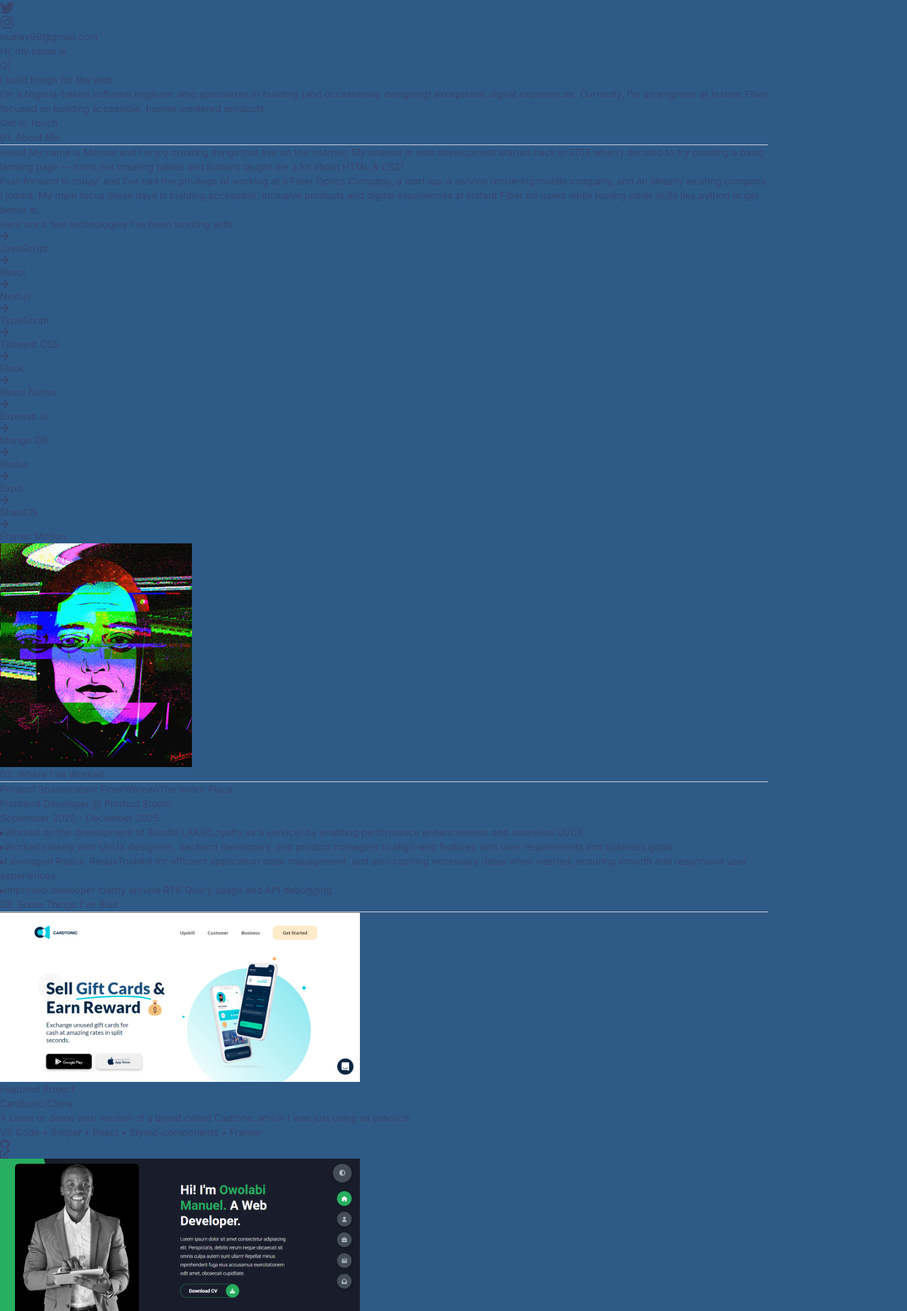
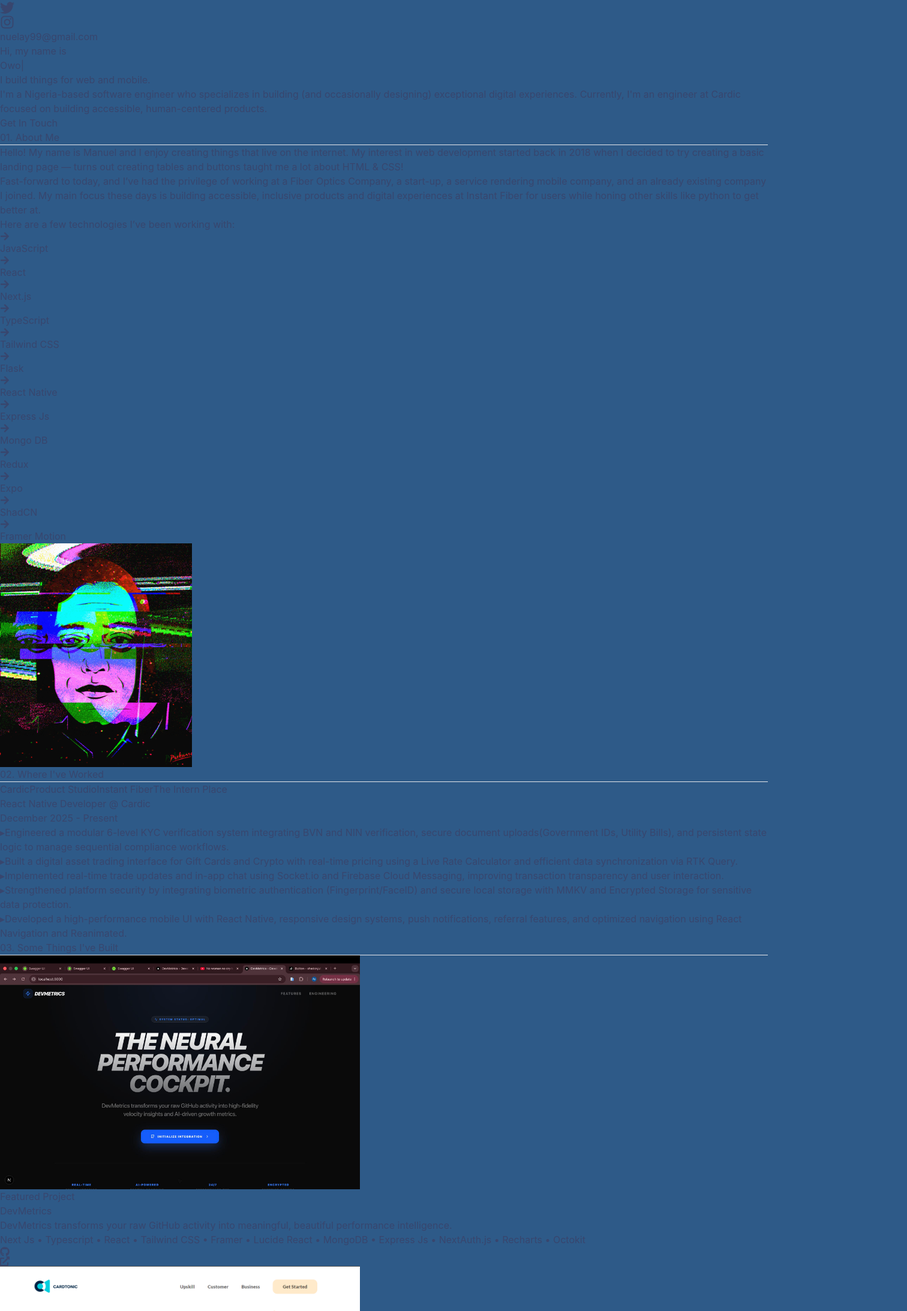
Before and after one commit to nuelAY/Owolabi-Emmanuel, a Next.js app: page / in a window 1280 px wide. Shown: the part 1507-3693 px from the top of the page at 60% size, 1512 px wide, since content can reach past the window. Built offline with nearby package versions, Linux system fonts and the light colour scheme.

Commit message:
Added, new work role, project and adjusted the hero content

```diff
--- a/src/app/components/hero.tsx
+++ b/src/app/components/hero.tsx
@@ -48,13 +48,13 @@
       </h1>
 
       <h2 className="text-2xl sm:text-4xl md:text-5xl lg:text-6xl font-bold text-[#495670] mt-2">
-        I build things for the web.
+        I build things for web and mobile.
       </h2>
 
       <p className="text-[#8892b0] font-semibold max-w-lg sm:max-w-xl mt-4">
         I&apos;m a Nigeria-based software engineer who specializes in building
         (and occasionally designing) exceptional digital experiences.
-        Currently, I&apos;m an engineer at <span className="text-[#64ffda]">Instant Fiber</span> focused on
+        Currently, I&apos;m an engineer at <span className="text-[#64ffda]">Cardic</span> focused on
         building accessible, human-centered products.
       </p>
 
--- a/src/app/components/nav.tsx
+++ b/src/app/components/nav.tsx
@@ -60,7 +60,7 @@
           </div>
 
           <a
-            href="https://drive.google.com/file/d/1Sz4RRdw_yWLG1nb_rQPGikSe2xbU-jjd/view?usp=sharing"
+            href="https://drive.google.com/file/d/12FqCqlELW5wF6O1EyCv7MJptOGaJQuLJ/view?usp=sharing"
             target="_blank"
             rel="noopener noreferrer"
             className="border-2 border-[#64ffda] text-[#64ffda] px-4 py-2 rounded-md hover:border-r-4 hover:border-b-4 transition-all duration-300"
--- a/src/app/components/projects.tsx
+++ b/src/app/components/projects.tsx
@@ -3,6 +3,15 @@
 import { FaExternalLinkAlt, FaGithub } from "react-icons/fa";
 
 const projects = [
+  {
+    title: "DevMetrics",
+    description:
+      "DevMetrics transforms your raw GitHub activity into meaningful, beautiful performance intelligence.",
+    techStack: ["Next Js", "Typescript", "React", "Tailwind CSS", "Framer", "Lucide React", "MongoDB", "Express Js", "NextAuth.js", "Recharts", "Octokit" ],
+    image: "/image/DevMetrics.jpg",
+    github: "https://github.com/nuelAY/DevMetrics",
+    live: "https://dev-metrics-tau.vercel.app/",
+  },
   {
     title: "Cardtonic Clone",
     description:
@@ -12,15 +21,6 @@
     github: "https://github.com/nuelAY/Cardtonic-Clone",
     live: "https://cardtonic-clone-five.vercel.app/",
   },
-  // {
-  //   title: "Store Dashboard",
-  //   description:
-  //     "A recognizable visual representation of a store dashboard, with a logo and charts to show sales and orders to show business output.",
-  //   techStack: ["VS Code", "Tailwind Css", "React", "headless Ui"],
-  //   image: "/image/project-img5.png",
-  //   github: "https://github.com/nuelAY/Store-Dashboard",
-  //   live: "https://store-dashboard-three.vercel.app/",
-  // },
   {
     title: "A Portfolio Template",
     description:
--- a/src/app/components/works.tsx
+++ b/src/app/components/works.tsx
@@ -11,6 +11,18 @@
 
 const jobDetails: JobDetail[] = [
   {
+    company: "Cardic",
+    position: "React Native Developer",
+    period: "December 2025 - Present",
+    responsibilities: [
+      "Engineered a modular 6-level KYC verification system integrating BVN and NIN verification, secure document uploads(Government IDs, Utility Bills), and persistent state logic to manage sequential compliance workflows.",
+      "Built a digital asset trading interface for Gift Cards and Crypto with real-time pricing using a Live Rate Calculator and efficient data synchronization via RTK Query.",
+      "Implemented real-time trade updates and in-app chat using Socket.io and Firebase Cloud Messaging, improving transaction transparency and user interaction. ",
+      "Strengthened platform security by integrating biometric authentication (Fingerprint/FaceID) and secure local storage with MMKV and Encrypted Storage for sensitive data protection.",
+      "Developed a high-performance mobile UI with React Native, responsive design systems, push notifications, referral features, and optimized navigation using React Navigation and Reanimated."
+    ],
+  },
+  {
     company: "Product Studio",
     position: "Frontend Developer",
     period: "September 2025 - December 2025",
@@ -23,7 +35,7 @@
   },
   {
     company: "Instant Fiber",
-    position: "Associate Engineer",
+    position: "Software Engineer Intern",
     period: "April 2024 - June 2025",
     responsibilities: [
       "Deliver high-quality, robust production code for a diverse array of projects.",
@@ -32,19 +44,19 @@
       " Worked on the mobile application with React Native and Python with frameworks like Gluestack, and also using Redux for API calls.",
     ],
   },
-  {
-    company: "Warneo",
-    position: "Associate Software Engineer",
-    period: "April 2024 - January 2025",
-    responsibilities: [
-      " Worked  closely  alongside  senior  developers  to  develop  user-friendly  web  interfaces  for Warneo  which  is  an  online  marketplace  for  locating  vendors  for  different  services  that  need rendering.",
-      "Optimized applications for performance and scalability.",
-      "Collaborated  with  cross-functional  teams  (design,  backend)  to  deliver  a  cohesive  user experience.",
-    ],
-  },
+  // {
+  //   company: "Warneo",
+  //   position: "Associate Software Engineer",
+  //   period: "April 2024 - January 2025",
+  //   responsibilities: [
+  //     " Worked  closely  alongside  senior  developers  to  develop  user-friendly  web  interfaces  for Warneo  which  is  an  online  marketplace  for  locating  vendors  for  different  services  that  need rendering.",
+  //     "Optimized applications for performance and scalability.",
+  //     "Collaborated  with  cross-functional  teams  (design,  backend)  to  deliver  a  cohesive  user experience.",
+  //   ],
+  // },
   {
     company: "The Intern Place",
-    position: "Frontend Developer",
+    position: "Frontend Developer Volunteer",
     period: "June 2024 - December 2024",
     responsibilities: [
       "Built responsive web applications using modern JavaScript frameworks.",
@@ -74,11 +86,10 @@
           {jobDetails.map((job) => (
             <button
               key={job.company}
-              className={`w-full text-left py-3 px-4 font-mono text-sm sm:text-base transition-all duration-300 rounded-md focus:outline-none ${
-                selectedJob.company === job.company
+              className={`w-full text-left py-3 px-4 font-mono text-sm sm:text-base transition-all duration-300 rounded-md focus:outline-none ${selectedJob.company === job.company
                   ? "bg-[#112240] text-[#64ffda] border-l-4 border-[#64ffda]"
                   : "hover:bg-[#112240] hover:text-[#64ffda]"
-              }`}
+                }`}
               onClick={() => setSelectedJob(job)}
             >
               {job.company}
```
Also changed, not shown: public/image/Devmetrics.jpg (added).
